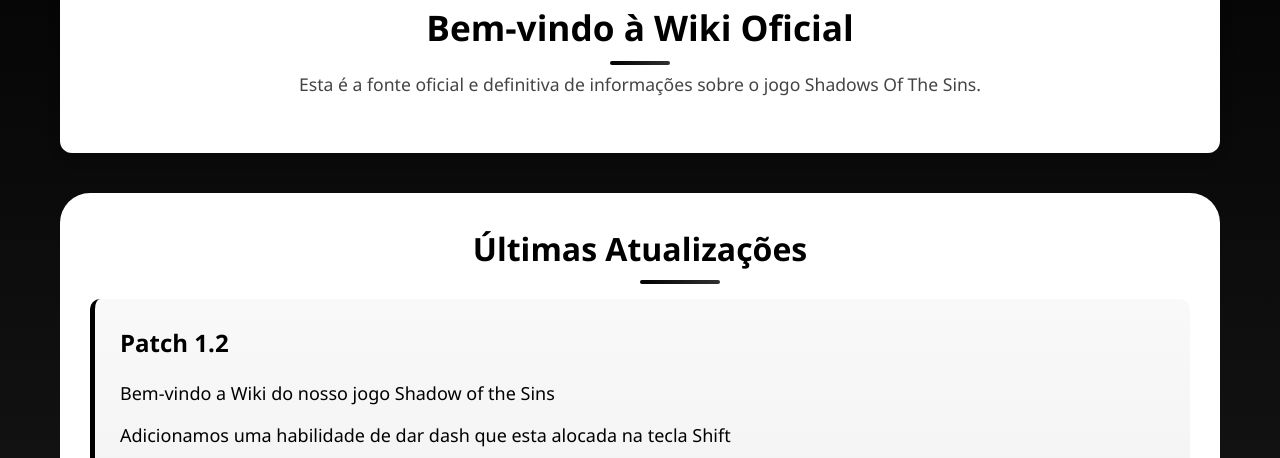
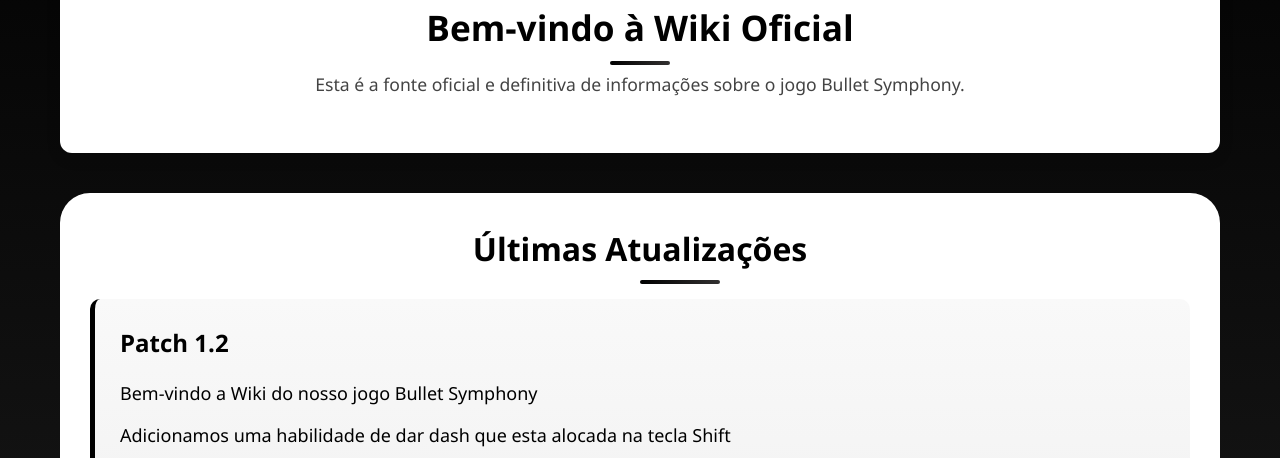
Before and after one commit to Carlos9452/WIki-bullet, a plain HTML site: page index.html in a window 1280 px wide. Shown: the part 224-682 px from the top of the page. Drawn offline with Linux system fonts and the light colour scheme.

Commit message:
Update index.html

```diff
--- a/index.html
+++ b/index.html
@@ -20,13 +20,13 @@
     <main>
         <section class="destaque">
             <h2>Bem-vindo à Wiki Oficial</h2>
-            <p>Esta é a fonte oficial e definitiva de informações sobre o jogo Shadows Of The Sins.</p>
+            <p>Esta é a fonte oficial e definitiva de informações sobre o jogo Bullet Symphony.</p>
         </section>
         <section class="ultimas-atualizacoes">
             <h2>Últimas Atualizações</h2>
             <article>
                 <h3>Patch 1.2</h3>
-                <p>Bem-vindo a Wiki do nosso jogo Shadow of the Sins</p>
+                <p>Bem-vindo a Wiki do nosso jogo Bullet Symphony</p>
                 <p>Adicionamos uma habilidade de dar dash que esta alocada na tecla Shift</p>
                 <p>Ajustamos problemas da ultima atualização como morte instantânea</p>
                 <p>Estamos a todo vapor mexendo no design para que não fique um jogo pesado</p>
@@ -49,4 +49,5 @@
         <p>Creators [Filipe Almeida,Guilherme Colpani,Igor Antoni,João lucas e Lucas Henrique] - © 2025</p>
     </footer>
 </body>
+
 </html>
```
